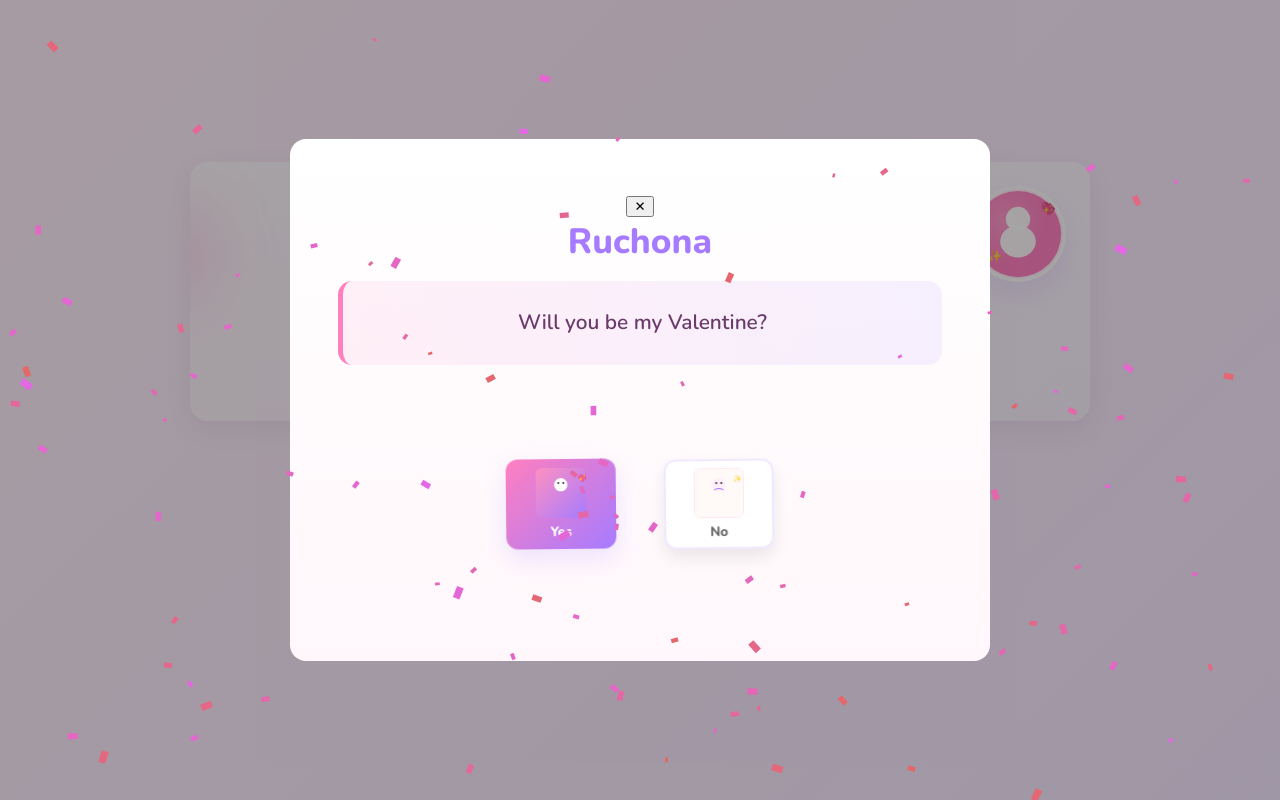
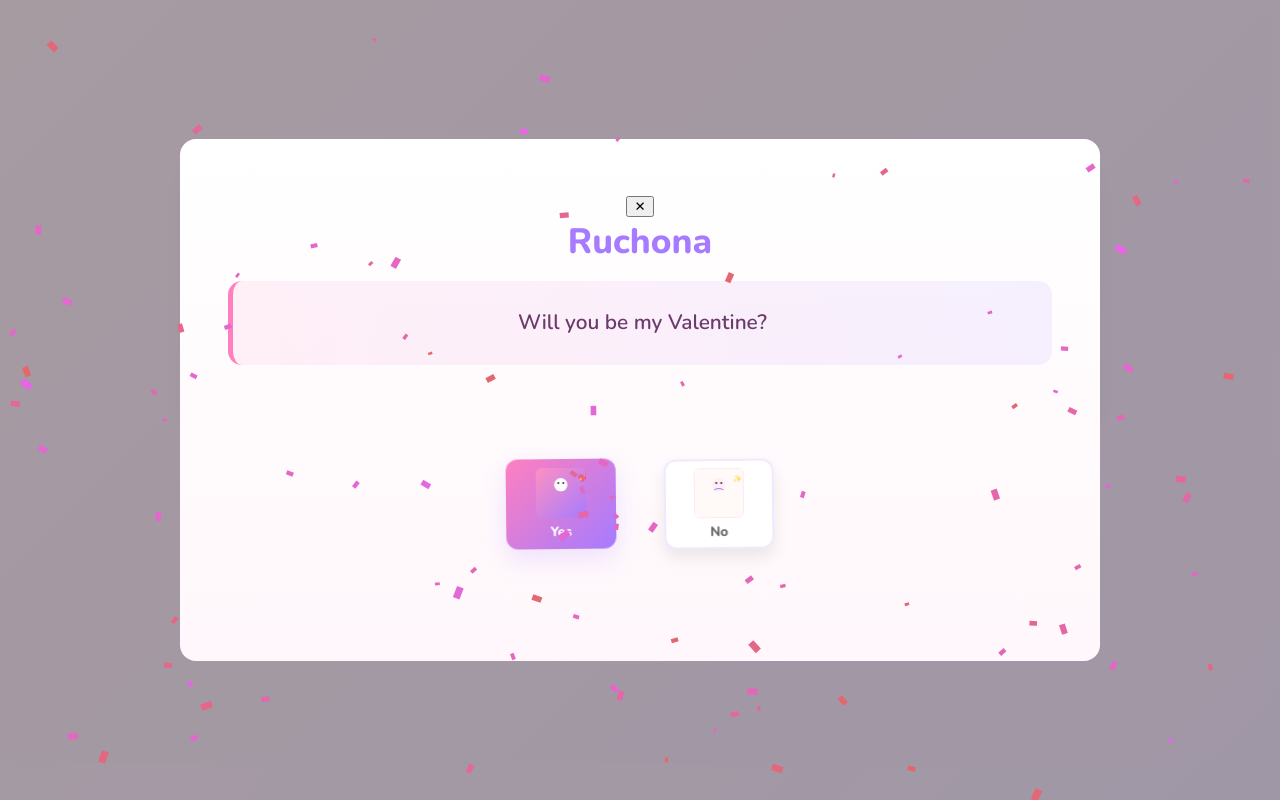
Before and after one commit to er0r42o/valRochuna, a plain HTML site: page index.html in a window 1280 px wide. Both pictures are taken after a click on the button "Open Your Surprise 💌". Drawn offline with nearby package versions, Linux system fonts and the light colour scheme.

Commit message:
Force larger modal with inline style to ensure characters are visible

```diff
--- a/index.html
+++ b/index.html
@@ -44,7 +44,7 @@
 
     <!-- Modal / Proposal -->
     <div class="modal" id="proposal-modal" aria-hidden="true">
-      <div class="modal-content">
+      <div class="modal-content" style="width:95%;max-width:920px;padding:3.5rem 3rem;">
         <button class="close" id="close-modal">✕</button>
         <h2>Ruchona</h2>
         <p class="proposal-text">Will you be my Valentine?</p>
```
